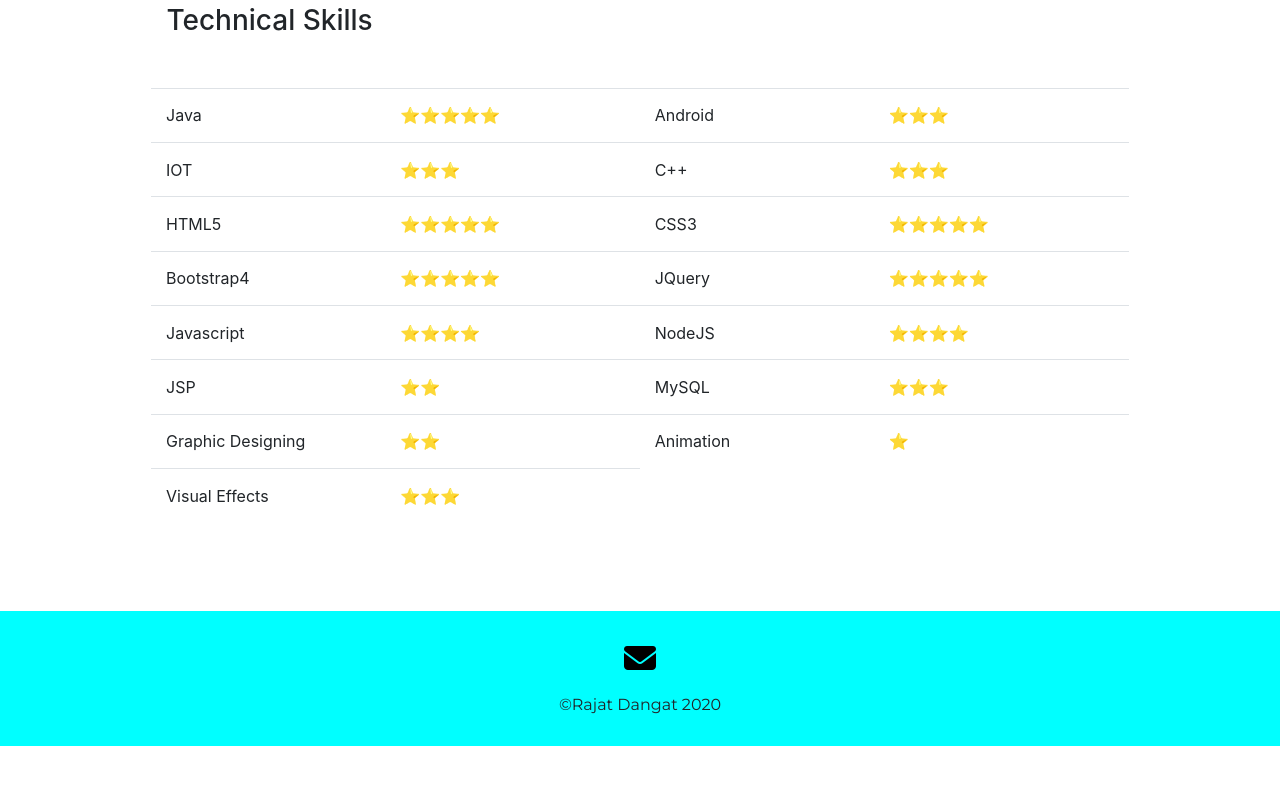
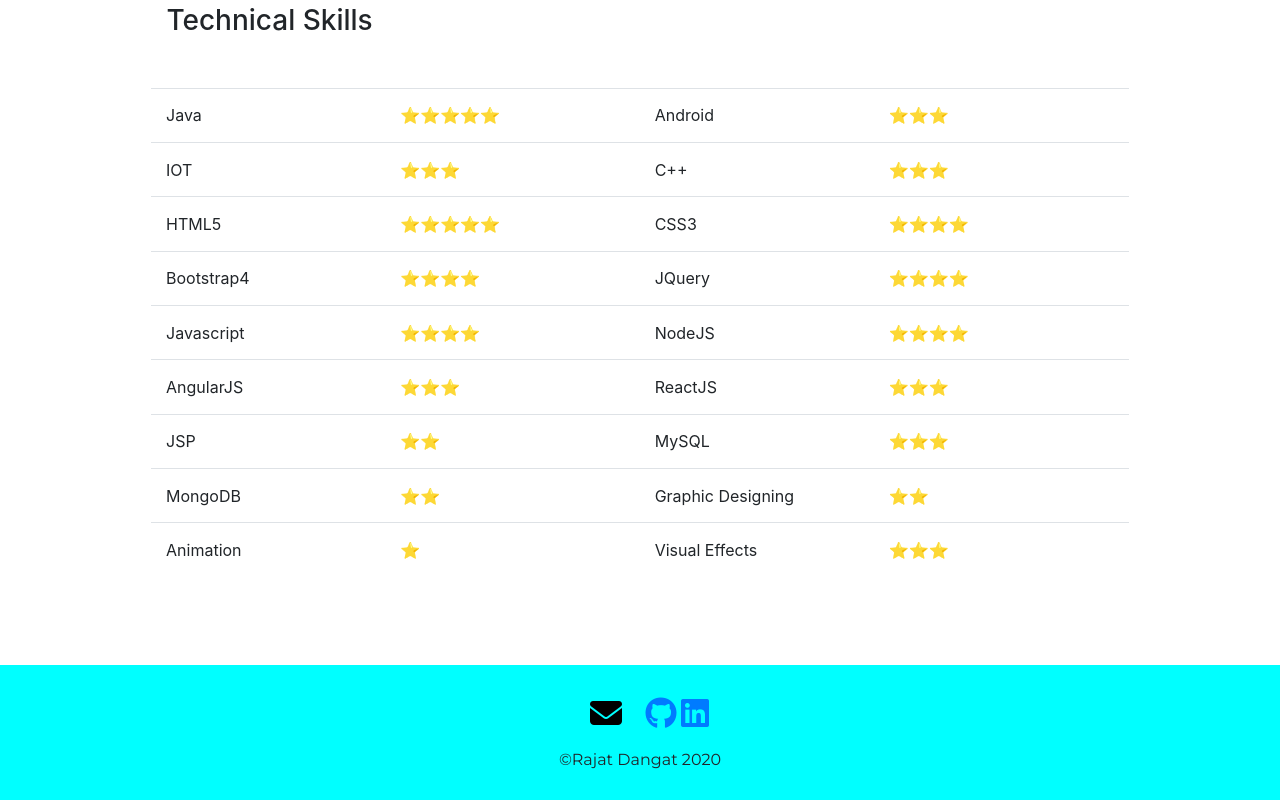
Before and after one commit to colton75/resume, a plain HTML site: page index.html in a window 1280 px wide. Shown: the part 2568-3368 px from the top of the page. Before the commit the page ends 3314 px from the top, so only its background shows below. Drawn offline with nearby package versions, Linux system fonts and the light colour scheme; a web font is replaced by a local one.

Commit message:
Add files via upload

```diff
--- a/index.html
+++ b/index.html
@@ -151,15 +151,15 @@
              </div>
              <div class="col-lg-6 col-md-6 col-sm-12 skill">
                 <span class="skill-name">CSS3</span>
-                <span class="stars">⭐⭐⭐⭐⭐</span>
+                <span class="stars">⭐⭐⭐⭐</span>
              </div>
              <div class="col-lg-6 col-md-6 col-sm-12 skill">
                 <span class="skill-name">Bootstrap4</span>
-                <span class="stars">⭐⭐⭐⭐⭐</span>
+                <span class="stars">⭐⭐⭐⭐</span>
              </div>
              <div class="col-lg-6 col-md-6 col-sm-12 skill">
                 <span class="skill-name">JQuery</span>
-                <span class="stars">⭐⭐⭐⭐⭐</span>
+                <span class="stars">⭐⭐⭐⭐</span>
              </div>
              <div class="col-lg-6 col-md-6 col-sm-12 skill">
                 <span class="skill-name">Javascript</span>
@@ -170,12 +170,24 @@
                 <span class="stars">⭐⭐⭐⭐</span>
              </div>
              <div class="col-lg-6 col-md-6 col-sm-12 skill">
+                <span class="skill-name">AngularJS</span>
+                <span class="stars">⭐⭐⭐</span>
+             </div>
+             <div class="col-lg-6 col-md-6 col-sm-12 skill">
+                <span class="skill-name">ReactJS</span>
+                <span class="stars">⭐⭐⭐</span>
+             </div>
+             <div class="col-lg-6 col-md-6 col-sm-12 skill">
                 <span class="skill-name">JSP</span>
                 <span class="stars">⭐⭐</span>
              </div>
              <div class="col-lg-6 col-md-6 col-sm-12 skill">
                 <span class="skill-name">MySQL</span>
                 <span class="stars">⭐⭐⭐</span>
+             </div>
+             <div class="col-lg-6 col-md-6 col-sm-12 skill">
+                <span class="skill-name">MongoDB</span>
+                <span class="stars">⭐⭐</span>
              </div>
              <div class="col-lg-6 col-md-6 col-sm-12 skill">
                 <span class="skill-name">Graphic Designing</span>
@@ -193,7 +205,11 @@
     </section>
 
     <section id="contact-container">
-        <a class="contact-link" href="mailto:rajatdangat@gmail.com"><i class="fas fa-envelope fa-2x"></i></a>
+        <div class="icon-links">
+            <a class="contact-link" href="mailto:rajatdangat@gmail.com"><i class="fas fa-envelope fa-2x"></i></a>
+            <a class="contact-link" href="https://github.com/colton75"><i class="fab fa-github fa-2x"></i></a>
+            <a class="contact-link" href="https://www.linkedin.com/in/rajat-d-631285aa"><i class="fab fa-linkedin fa-2x"></i></a>
+        </div>
         <p class="copyright" >&copy;Rajat Dangat 2020</p>
     </section>
 </body>
```
